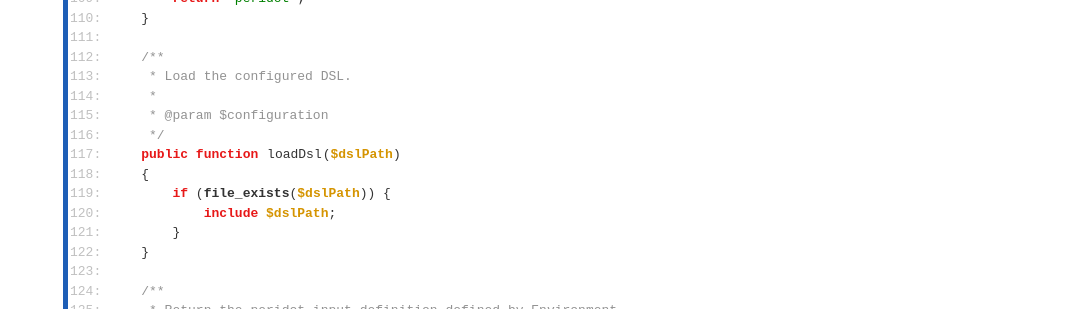
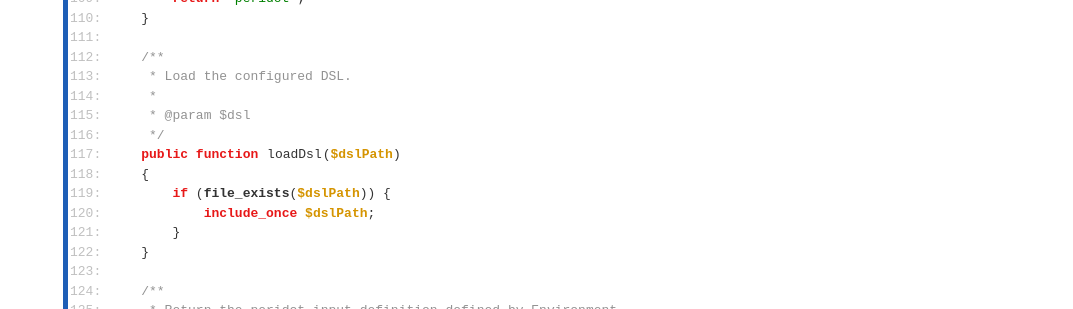
Before and after one commit to peridot-php/peridot-php.github.io, a Jekyll site: the page docs/source-class-Peridot.Console.Application.html, which Jekyll copies as it is, in a window 1280 px wide. Shown: the part 2149-2458 px from the top of the page, without its empty margins (207-1280 px from the left). Built offline with Jekyll 4.4.1, drawn with Linux system fonts in a browser that asks for light colours.

Commit message:
auto-update

```diff
--- a/docs/class-Peridot.Console.Version.html
+++ b/docs/class-Peridot.Console.Version.html
@@ -178,7 +178,7 @@
 		<td class="value">
 			<div>
 				<a href="#NUMBER" class="anchor">#</a>
-				<code><span class="php-quote">&quot;1.3.0&quot;</span></code>
+				<code><span class="php-quote">&quot;1.3.1&quot;</span></code>
 			</div>
 		</td>
 	</tr>
--- a/docs/source-class-Peridot.Console.Application.html
+++ b/docs/source-class-Peridot.Console.Application.html
@@ -234,12 +234,12 @@
 </span><span id="112" class="l"><a class="l" href="#112">112: </a>    <span class="php-comment">/**
 </span></span><span id="113" class="l"><a class="l" href="#113">113: </a><span class="php-comment">     * Load the configured DSL.
 </span></span><span id="114" class="l"><a class="l" href="#114">114: </a><span class="php-comment">     *
-</span></span><span id="115" class="l"><a class="l" href="#115">115: </a><span class="php-comment">     * @param $configuration
+</span></span><span id="115" class="l"><a class="l" href="#115">115: </a><span class="php-comment">     * @param $dsl
 </span></span><span id="116" class="l"><a class="l" href="#116">116: </a><span class="php-comment">     */</span>
 </span><span id="117" class="l"><a class="l" href="#117">117: </a>    <span class="php-keyword1">public</span> <span class="php-keyword1">function</span> <a id="_loadDsl" href="#_loadDsl">loadDsl</a>(<span class="php-var">$dslPath</span>)
 </span><span id="118" class="l"><a class="l" href="#118">118: </a>    {
 </span><span id="119" class="l"><a class="l" href="#119">119: </a>        <span class="php-keyword1">if</span> (<span class="php-keyword2">file_exists</span>(<span class="php-var">$dslPath</span>)) {
-</span><span id="120" class="l"><a class="l" href="#120">120: </a>            <span class="php-keyword1">include</span> <span class="php-var">$dslPath</span>;
+</span><span id="120" class="l"><a class="l" href="#120">120: </a>            <span class="php-keyword1">include_once</span> <span class="php-var">$dslPath</span>;
 </span><span id="121" class="l"><a class="l" href="#121">121: </a>        }
 </span><span id="122" class="l"><a class="l" href="#122">122: </a>    }
 </span><span id="123" class="l"><a class="l" href="#123">123: </a>
--- a/docs/source-class-Peridot.Console.Version.html
+++ b/docs/source-class-Peridot.Console.Version.html
@@ -133,7 +133,7 @@
 </span><span id="11" class="l"><a class="l" href="#11">11: </a>    <span class="php-comment">/**
 </span></span><span id="12" class="l"><a class="l" href="#12">12: </a><span class="php-comment">     * @var int
 </span></span><span id="13" class="l"><a class="l" href="#13">13: </a><span class="php-comment">     */</span>
-</span><span id="14" class="l"><a class="l" href="#14">14: </a>    <span class="php-keyword1">const</span> <a id="NUMBER" href="#NUMBER">NUMBER</a> = <span class="php-quote">&quot;1.3.0&quot;</span>;
+</span><span id="14" class="l"><a class="l" href="#14">14: </a>    <span class="php-keyword1">const</span> <a id="NUMBER" href="#NUMBER">NUMBER</a> = <span class="php-quote">&quot;1.3.1&quot;</span>;
 </span><span id="15" class="l"><a class="l" href="#15">15: </a>
 </span><span id="16" class="l"><a class="l" href="#16">16: </a>    <span class="php-comment">/**
 </span></span><span id="17" class="l"><a class="l" href="#17">17: </a><span class="php-comment">     * @var string
```
Also changed, not shown: 1 other file.
